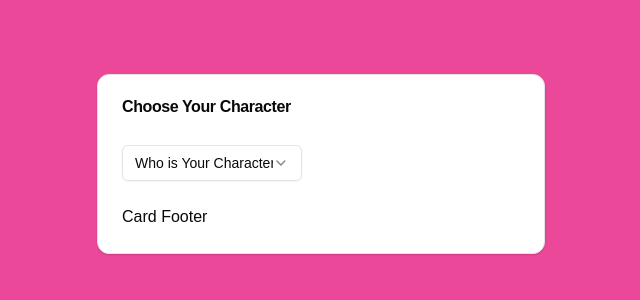
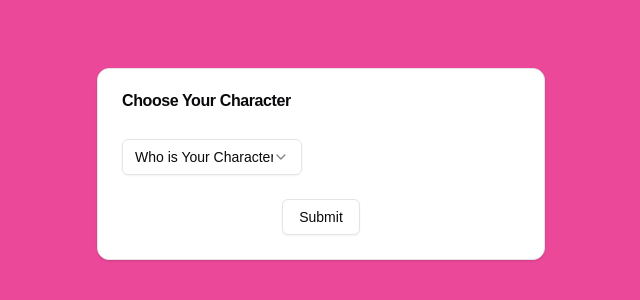
Before and after one commit to adelebank/town, a Next.js app: page / in a window 1280 px wide. Shown: the part 236-536 px from the top of the page, without its empty margins (319-959 px from the left). Built offline with nearby package versions, Linux system fonts and the light colour scheme.

Commit message:
Adding a house with a toilet

```diff
--- /dev/null
+++ b/app/house/page.tsx
@@ -0,0 +1,5 @@
+import HouseComponent from "@/components/house";
+
+export default function House() {
+  return <HouseComponent />;
+}
--- a/app/page.tsx
+++ b/app/page.tsx
@@ -1,4 +1,4 @@
-import CharacterSelect from "@/components/ui/character-select";
+import CharacterSelect from "@/components/character-select";
 
 export default function Home() {
   return <CharacterSelect />;
--- /dev/null
+++ b/components/character-select.tsx
@@ -0,0 +1,95 @@
+"use client";
+import { Button } from "@/components/ui/button";
+import { Progress } from "@/components/ui/progress";
+import { useRouter } from "next/navigation";
+import { useState, useEffect } from "react";
+import {
+  Select,
+  SelectContent,
+  SelectItem,
+  SelectTrigger,
+  SelectValue,
+} from "@/components/ui/select";
+
+import {
+  Card,
+  CardContent,
+  CardDescription,
+  CardFooter,
+  CardHeader,
+  CardTitle,
+} from "@/components/ui/card";
+
+export default function CharacterSelect() {
+  const [selectedCharacter, setSelectedCharacter] = useState("");
+  const [isSubmitted, setIsSubmitted] = useState(false);
+  const [progress, setProgress] = useState(0);
+  const router = useRouter();
+
+  const handleSubmit = () => {
+    setIsSubmitted(true);
+  };
+
+  useEffect(() => {
+    if (isSubmitted) {
+      let start = 0;
+      const interval = setInterval(() => {
+        start += 1;
+        setProgress(start);
+        if (start === 100) {
+          clearInterval(interval);
+          router.push("/house");
+        }
+      }, 20); // 2000ms / 100 steps = 20ms per step
+    }
+  }, [isSubmitted, router]);
+
+  return (
+    <div
+      className={`flex justify-center items-center min-h-screen ${
+        selectedCharacter === "gege-jr-jr"
+          ? "bg-blue-900"
+          : selectedCharacter === "else-jr"
+          ? "bg-white"
+          : selectedCharacter === "anna-jr"
+          ? "bg-red-500"
+          : selectedCharacter === "other"
+          ? "bg-gradient-to-r from-red-500 via-yellow-500 to-purple-500"
+          : "bg-pink-500"
+      }`}
+    >
+      <Card className="max-w-md w-full">
+        {!isSubmitted && (
+          <>
+            <CardHeader>
+              <CardTitle>Choose Your Character</CardTitle>
+              <CardDescription></CardDescription>
+            </CardHeader>
+            <CardContent>
+              <Select onValueChange={(value) => setSelectedCharacter(value)}>
+                <SelectTrigger className="w-[180px]">
+                  <SelectValue placeholder="Who is Your Character" />
+                </SelectTrigger>
+                <SelectContent>
+                  <SelectItem value="gege-jr-jr">Gege Jr. Jr.</SelectItem>
+                  <SelectItem value="meimei-jr-jr">Mei Mei Jr. Jr.</SelectItem>
+                  <SelectItem value="anna-jr">Anna Jr.</SelectItem>
+                  <SelectItem value="else-jr">Elsa Jr.</SelectItem>
+                  <SelectItem value="other">Other</SelectItem>
+                </SelectContent>
+              </Select>
+            </CardContent>
+          </>
+        )}
+        <CardFooter className="flex justify-center items-center">
+          {!isSubmitted && (
+            <Button variant="outline" onClick={handleSubmit}>
+              Submit
+            </Button>
+          )}
+          {isSubmitted && <Progress value={progress} />}
+        </CardFooter>
+      </Card>
+    </div>
+  );
+}
--- /dev/null
+++ b/components/house.tsx
@@ -0,0 +1,54 @@
+"use client";
+
+import { useState } from "react";
+import { HomeIcon } from "lucide-react";
+import { ToiletIcon, Cloud } from "lucide-react";
+import { Button } from "@/components/ui/button";
+
+function playSineWave(setIsCloudShown: Function, setIsGrowing: Function) {
+  setTimeout(() => {
+    setIsGrowing(true);
+  }, 0);
+  setIsCloudShown(true);
+  const audioContext = new ((window as any).AudioContext ||
+    (window as any).webkitAudioContext)();
+  const oscillator = audioContext.createOscillator();
+  oscillator.type = "sine";
+  oscillator.frequency.setValueAtTime(50, audioContext.currentTime); // 50 Hz for a low frequency sound
+  oscillator.connect(audioContext.destination);
+  oscillator.start();
+  setTimeout(() => {
+    oscillator.stop();
+    setIsCloudShown(false);
+    setIsGrowing(false);
+  }, 5000);
+}
+
+export default function HouseComponent() {
+  const [isCloudShown, setIsCloudShown] = useState(false);
+  const [isGrowing, setIsGrowing] = useState(false);
+
+  const handleClick = () => {
+    playSineWave(setIsCloudShown, setIsGrowing);
+  };
+
+  return (
+    <div>
+      <h1>House</h1>
+      <HomeIcon />
+      <Button variant="ghost" size="icon" onClick={handleClick}>
+        <ToiletIcon />
+      </Button>
+      {isCloudShown && (
+        <Cloud
+          style={{
+            width: isGrowing ? "200px" : "100px",
+            height: isGrowing ? "200px" : "100px",
+            color: "brown",
+            transition: "width 5s, height 5s",
+          }}
+        />
+      )}
+    </div>
+  );
+}
--- /dev/null
+++ b/components/ui/button.tsx
@@ -0,0 +1,57 @@
+import * as React from "react"
+import { Slot } from "@radix-ui/react-slot"
+import { cva, type VariantProps } from "class-variance-authority"
+
+import { cn } from "@/lib/utils"
+
+const buttonVariants = cva(
+  "inline-flex items-center justify-center gap-2 whitespace-nowrap rounded-md text-sm font-medium transition-colors focus-visible:outline-none focus-visible:ring-1 focus-visible:ring-ring disabled:pointer-events-none disabled:opacity-50 [&_svg]:pointer-events-none [&_svg]:size-4 [&_svg]:shrink-0",
+  {
+    variants: {
+      variant: {
+        default:
+          "bg-primary text-primary-foreground shadow hover:bg-primary/90",
+        destructive:
+          "bg-destructive text-destructive-foreground shadow-sm hover:bg-destructive/90",
+        outline:
+          "border border-input bg-background shadow-sm hover:bg-accent hover:text-accent-foreground",
+        secondary:
+          "bg-secondary text-secondary-foreground shadow-sm hover:bg-secondary/80",
+        ghost: "hover:bg-accent hover:text-accent-foreground",
+        link: "text-primary underline-offset-4 hover:underline",
+      },
+      size: {
+        default: "h-9 px-4 py-2",
+        sm: "h-8 rounded-md px-3 text-xs",
+        lg: "h-10 rounded-md px-8",
+        icon: "h-9 w-9",
+      },
+    },
+    defaultVariants: {
+      variant: "default",
+      size: "default",
+    },
+  }
+)
+
+export interface ButtonProps
+  extends React.ButtonHTMLAttributes<HTMLButtonElement>,
+    VariantProps<typeof buttonVariants> {
+  asChild?: boolean
+}
+
+const Button = React.forwardRef<HTMLButtonElement, ButtonProps>(
+  ({ className, variant, size, asChild = false, ...props }, ref) => {
+    const Comp = asChild ? Slot : "button"
+    return (
+      <Comp
+        className={cn(buttonVariants({ variant, size, className }))}
+        ref={ref}
+        {...props}
+      />
+    )
+  }
+)
+Button.displayName = "Button"
+
+export { Button, buttonVariants }
--- a/components/ui/character-select.tsx
+++ /dev/null
@@ -1,63 +0,0 @@
-"use client";
-
-import { useState } from "react";
-import {
-  Select,
-  SelectContent,
-  SelectItem,
-  SelectTrigger,
-  SelectValue,
-} from "@/components/ui/select";
-
-import {
-  Card,
-  CardContent,
-  CardDescription,
-  CardFooter,
-  CardHeader,
-  CardTitle,
-} from "@/components/ui/card";
-
-export default function CharacterSelect() {
-  const [selectedCharacter, setSelectedCharacter] = useState("");
-
-  return (
-    <div
-      className={`flex justify-center items-center min-h-screen ${
-        selectedCharacter === "gege-jr-jr"
-          ? "bg-blue-900"
-          : selectedCharacter === "else-jr"
-          ? "bg-white"
-          : selectedCharacter === "anna-jr"
-          ? "bg-red-500"
-          : selectedCharacter === "other"
-          ? "bg-gradient-to-r from-red-500 via-yellow-500 to-purple-500"
-          : "bg-pink-500"
-      }`}
-    >
-      <Card className="max-w-md w-full">
-        <CardHeader>
-          <CardTitle>Choose Your Character</CardTitle>
-          <CardDescription></CardDescription>
-        </CardHeader>
-        <CardContent>
-          <Select onValueChange={(value) => setSelectedCharacter(value)}>
-            <SelectTrigger className="w-[180px]">
-              <SelectValue placeholder="Who is Your Character" />
-            </SelectTrigger>
-            <SelectContent>
-              <SelectItem value="gege-jr-jr">Gege Jr. Jr.</SelectItem>
-              <SelectItem value="meimei-jr-jr">Mei Mei Jr. Jr.</SelectItem>
-              <SelectItem value="anna-jr">Anna Jr.</SelectItem>
-              <SelectItem value="else-jr">Elsa Jr.</SelectItem>
-              <SelectItem value="other">Other</SelectItem>
-            </SelectContent>
-          </Select>
-        </CardContent>
-        <CardFooter>
-          <p>Card Footer</p>
-        </CardFooter>
-      </Card>
-    </div>
-  );
-}
--- /dev/null
+++ b/components/ui/progress.tsx
@@ -0,0 +1,28 @@
+"use client"
+
+import * as React from "react"
+import * as ProgressPrimitive from "@radix-ui/react-progress"
+
+import { cn } from "@/lib/utils"
+
+const Progress = React.forwardRef<
+  React.ElementRef<typeof ProgressPrimitive.Root>,
+  React.ComponentPropsWithoutRef<typeof ProgressPrimitive.Root>
+>(({ className, value, ...props }, ref) => (
+  <ProgressPrimitive.Root
+    ref={ref}
+    className={cn(
+      "relative h-2 w-full overflow-hidden rounded-full bg-primary/20",
+      className
+    )}
+    {...props}
+  >
+    <ProgressPrimitive.Indicator
+      className="h-full w-full flex-1 bg-primary transition-all"
+      style={{ transform: `translateX(-${100 - (value || 0)}%)` }}
+    />
+  </ProgressPrimitive.Root>
+))
+Progress.displayName = ProgressPrimitive.Root.displayName
+
+export { Progress }
--- a/package.json
+++ b/package.json
@@ -9,7 +9,9 @@
     "lint": "next lint"
   },
   "dependencies": {
+    "@radix-ui/react-progress": "^1.1.0",
     "@radix-ui/react-select": "^2.1.2",
+    "@radix-ui/react-slot": "^1.1.0",
     "class-variance-authority": "^0.7.0",
     "clsx": "^2.1.1",
     "lucide-react": "^0.460.0",
```
Also changed, not shown: 1 other file (tests, documents, lock files or other folders).
